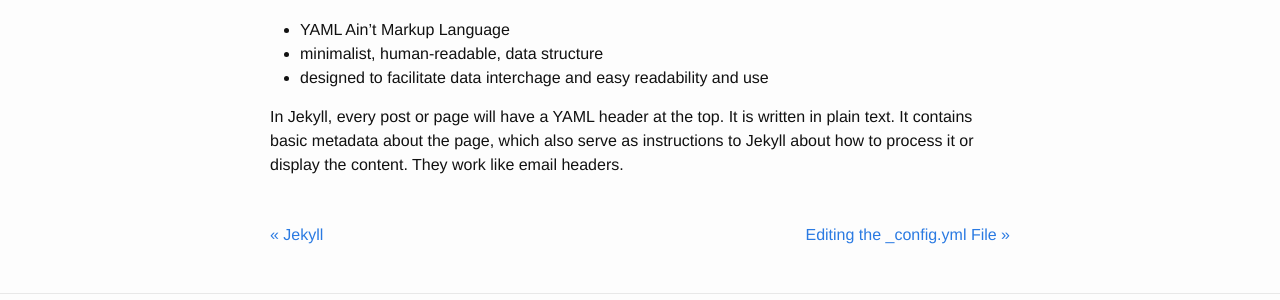
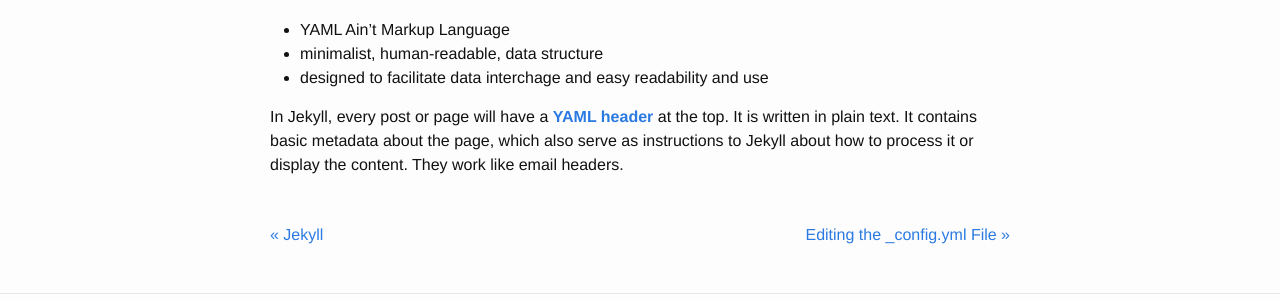
Before and after one commit to menzenski/idrh-static-site-workshop, a Jekyll site: the page built from _posts/2016-02-10-yaml-header.md, in a window 1280 px wide. Shown: the part 188-488 px from the top of the page. Built offline with Jekyll 4.4.1, drawn with Linux system fonts in a browser that asks for light colours; part of the change alters nothing that is shown.

```diff
--- a/_posts/2016-02-10-yaml-header.md
+++ b/_posts/2016-02-10-yaml-header.md
@@ -6,10 +6,11 @@ categories: jekyll
 published: true
 ---
 
+
 ## YAML and the YAML Header
 
 * YAML Ain't Markup Language
 * minimalist, human-readable, data structure
 * designed to facilitate data interchage and easy readability and use
 
-In Jekyll, every post or page will have a YAML header at the top. It is written in plain text. It contains basic metadata about the page, which also serve as instructions to Jekyll about how to process it or display the content. They work like email headers.
+In Jekyll, every post or page will have a **[YAML header](https://jekyllrb.com/docs/frontmatter/)** at the top. It is written in plain text. It contains basic metadata about the page, which also serve as instructions to Jekyll about how to process it or display the content. They work like email headers.
```
